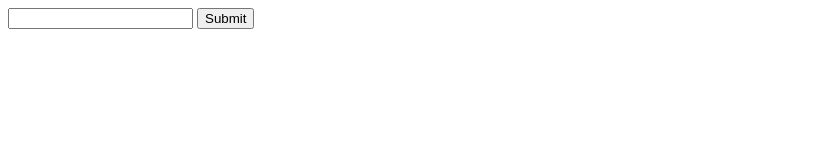
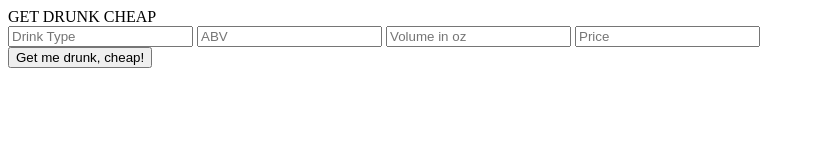
Before and after one commit to lancebrown42/alcove, a website: page public/index.html in a window 1280 px wide. Shown: the whole page, without its empty margins (0-815 px from the left). Drawn offline with Linux system fonts and the light colour scheme.

Commit message:
all frontend, no css, can input and get efficiency printed on screen

```diff
--- /dev/null
+++ b/public/calc.js
@@ -0,0 +1,15 @@
+function calculator(){
+	console.log("script running")
+	var form = document.getElementById("calcForm");
+	var name = form.elements[0].value;
+	var abv = form.elements[1].value;
+	var volume = form.elements[2].value;
+	var cost = form.elements[3].value;
+	var eff = 0;
+	var result = [];
+	eff = ((abv / 100) * volume) / cost;
+	result = [name, eff]
+	console.log(result);
+	document.getElementById("result").innerHTML = result[0] + " has a drink efficiency of " + result[1].toString() + " oz ethanol/$";
+
+}
--- a/public/index.html
+++ b/public/index.html
@@ -3,17 +3,24 @@
   <head>
     <meta charset="UTF-8">
     <title>title</title>
+    <script id="calc" type="text/javascript" src="calc.js"></script>
   </head>
   <body>
       <header>
-
+          GET DRUNK CHEAP
       </header>
       <div>
-          <form>
-              <input type="text" name="drink"/>
-              <input type="submit" value="Submit"/>
+          <form id = "calcForm">
+              <input type="text" name="name" placeholder="Drink Type" />
+              <input type="value" name="abv" placeholder="ABV">
+              <input type="value" name="vol" placeholder="Volume in oz">
+              <input type="value" name="cost" placeholder="Price">
+
           </form>
+          <button onclick="calculator()">Get me drunk, cheap!</button>
+
       </div>
+      <p id = "result"></p>
 
   </body>
 </html>
```
